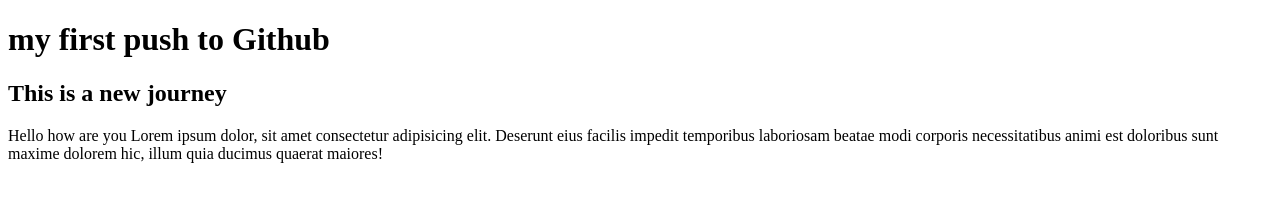
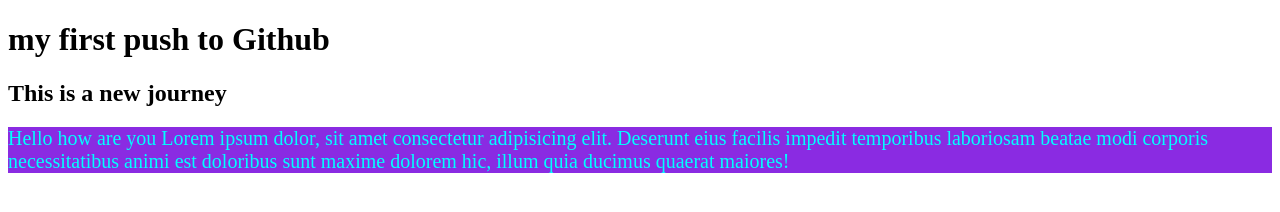
Before and after one commit to SoumikSaha96/First-repo, a plain HTML site: page index.html in a window 1280 px wide. Drawn offline with Linux system fonts and the light colour scheme.

Commit message:
style added

```diff
--- a/index.html
+++ b/index.html
@@ -5,6 +5,7 @@
     <meta http-equiv="X-UA-Compatible" content="IE=edge">
     <meta name="viewport" content="width=device-width, initial-scale=1.0">
     <title>My First Github Repo</title>
+    <link rel="stylesheet" href="style.css">
 </head>
 <body>
     <h1>my first push to Github</h1>
--- /dev/null
+++ b/style.css
@@ -0,0 +1,5 @@
+p{
+    color: aqua;
+    background-color: blueviolet;
+    font-size: 20px;
+}
```
